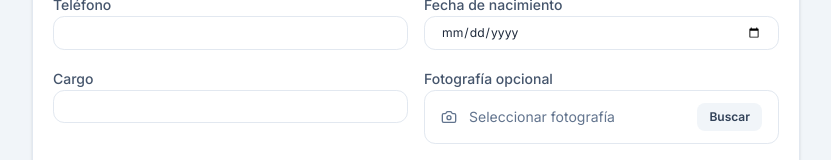
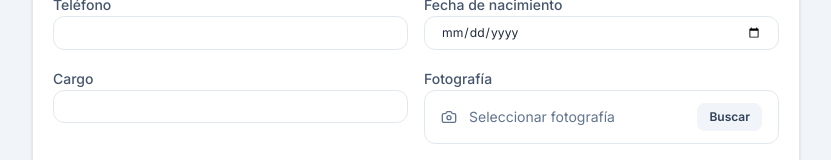
Before and after one commit to castronarvaezalejo-cpu/sistema-organizaci-n, a Next.js app: page /registro-trabajador in a window 1280 px wide. Shown: the part 411-571 px from the top of the page, without its empty margins (224-1055 px from the left). Built offline with nearby package versions, Linux system fonts and the light colour scheme; no server answers; the database is empty.

Commit message:
Hace obligatoria la fotografía en el registro de trabajadores2.1

```diff
--- a/app/registro-trabajador/page.tsx
+++ b/app/registro-trabajador/page.tsx
@@ -207,7 +207,7 @@ export default function RegistroTrabajadorPage() {
 
             <label className="space-y-2">
               <span className="text-sm font-medium text-slate-600">
-                Fotografía opcional
+                Fotografía
               </span>
               <div className="flex items-center gap-3 rounded-xl border border-slate-200 bg-white px-4 py-3 text-sm text-slate-500">
                 <Camera size={16} />
@@ -217,6 +217,7 @@ export default function RegistroTrabajadorPage() {
                 <input
                   type="file"
                   accept="image/*"
+                  required
                   onChange={(event) =>
                     setFoto(event.target.files?.[0] || null)
                   }
```
